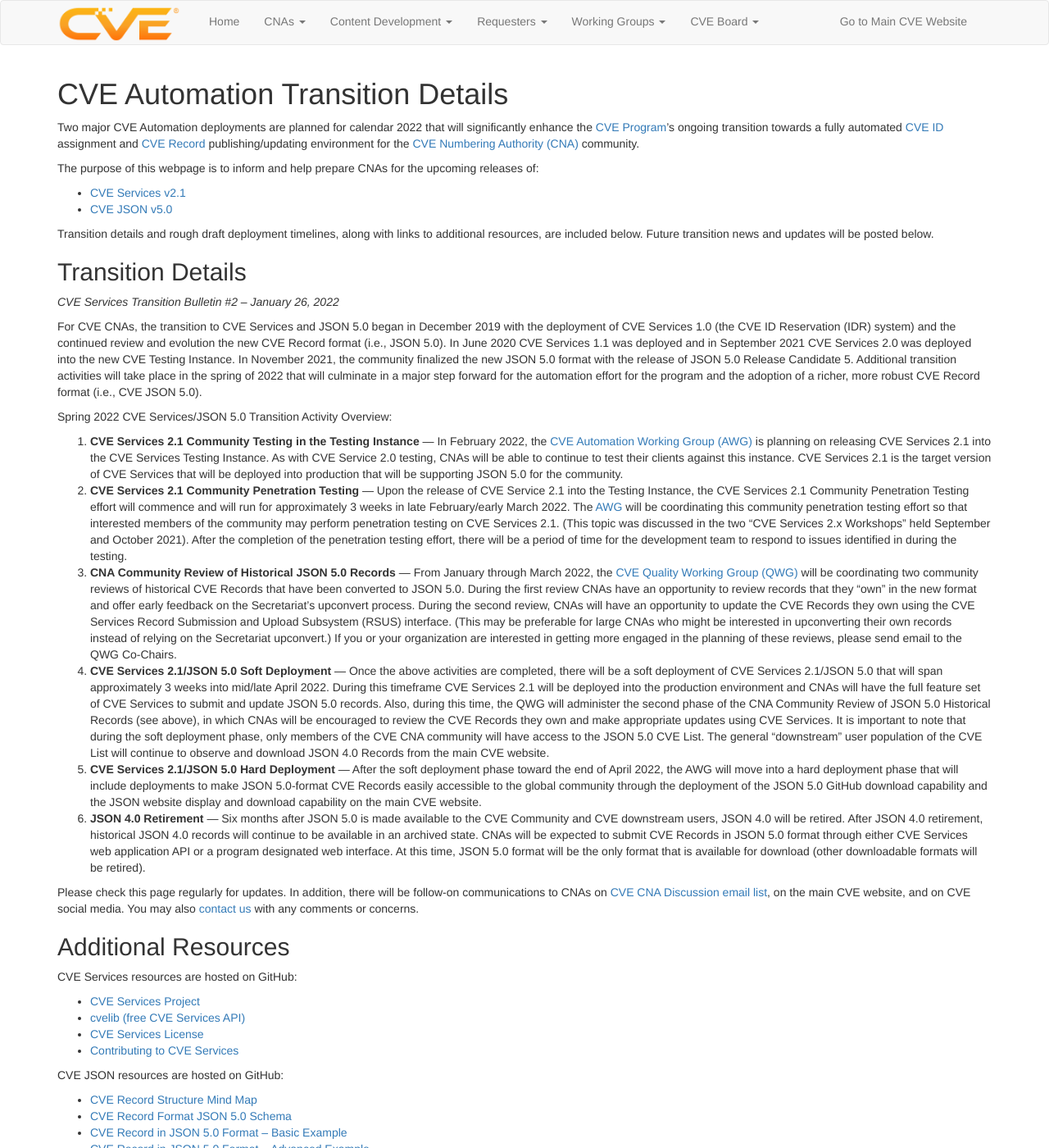
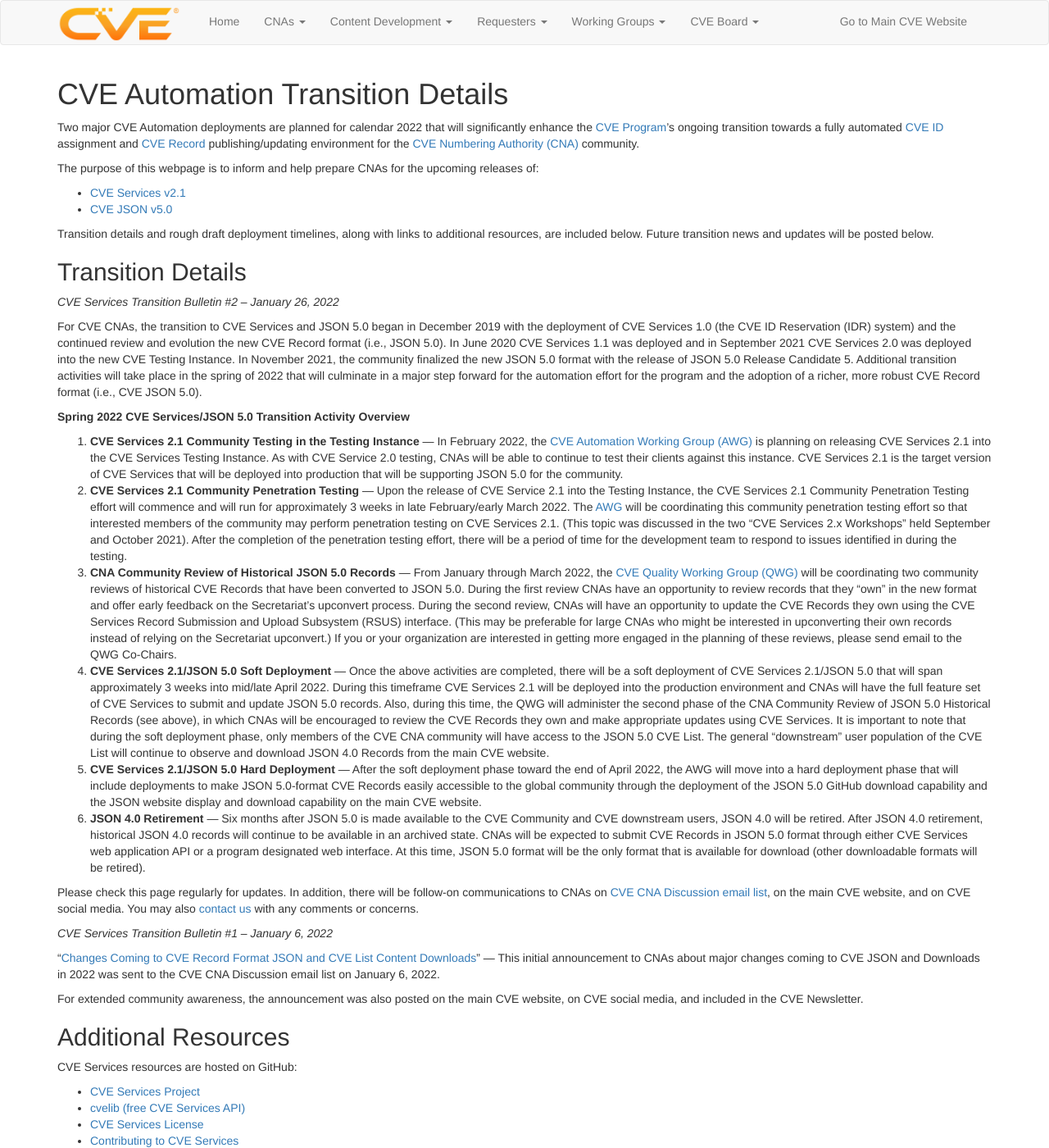
Before and after one commit to CVEProject/cveproject.github.io, a Jekyll site: the page built from automation-transition.md, in a window 1280 px wide and 1400 px high. Shown: the whole window at 82% size. Built offline with Jekyll 4.4.1, drawn with Linux system fonts in a browser that asks for light colours; nearby versions of some CDN libraries.

Commit message:
Update automation-transition.md

```diff
--- a/automation-transition.md
+++ b/automation-transition.md
@@ -12,11 +12,12 @@ The purpose of this webpage is to inform and help prepare CNAs for the upcoming
 Transition details and rough draft deployment timelines, along with links to additional resources, are included below. Future transition news and updates will be posted below.
 
 ## Transition Details
+
 *CVE Services Transition Bulletin #2 – January 26, 2022*
 
 For CVE CNAs, the transition to CVE Services and JSON 5.0 began in December 2019 with the deployment of CVE Services 1.0 (the CVE ID Reservation (IDR) system) and the continued review and evolution the new CVE Record format (i.e., JSON 5.0). In June 2020 CVE Services 1.1 was deployed and in September 2021 CVE Services 2.0 was deployed into the new CVE Testing Instance. In November 2021, the community finalized the new JSON 5.0 format with the release of JSON 5.0 Release Candidate 5. Additional transition activities will take place in the spring of 2022 that will culminate in a major step forward for the automation effort for the program and the adoption of a richer, more robust CVE Record format (i.e., CVE JSON 5.0).
 
-Spring 2022 CVE Services/JSON 5.0 Transition Activity Overview:
+<strong>Spring 2022 CVE Services/JSON 5.0 Transition Activity Overview</strong>
 
 <ol>
 <li><strong>CVE Services 2.1 Community Testing in the Testing Instance</strong> — In February 2022, the <a href="https://www.cve.org/ProgramOrganization/WorkingGroups#AutomationWorkingGroupAWG" target="_blank">CVE Automation Working Group (AWG)</a> is planning on releasing CVE Services 2.1 into the CVE Services Testing Instance. As with CVE Service 2.0 testing, CNAs will be able to continue to test their clients against this instance. CVE Services 2.1 is the target version of CVE Services that will be deployed into production that will be supporting JSON 5.0 for the community.</li>
@@ -28,6 +29,12 @@ Spring 2022 CVE Services/JSON 5.0 Transition Activity Overview:
 </ol>
 
 Please check this page regularly for updates. In addition, there will be follow-on communications to CNAs on [CVE CNA Discussion email list](mailto:cve-cna-list@mitre.org), on the main CVE website, and on CVE social media. You may also [contact us](https://cveform.mitre.org/) with any comments or concerns.
+
+*CVE Services Transition Bulletin #1 – January 6, 2022*
+
+“[Changes Coming to CVE Record Format JSON and CVE List Content Downloads](https://www.cve.org/Media/News/item/news/2022/01/11/Changes-Coming-to-CVE-Record)” — This initial announcement to CNAs about major changes coming to CVE JSON and Downloads in 2022 was sent to the CVE CNA Discussion email list on January 6, 2022.
+
+For extended community awareness, the announcement was also posted on the main CVE website, on CVE social media, and included in the CVE Newsletter.
 
 ## Additional Resources
 
```
